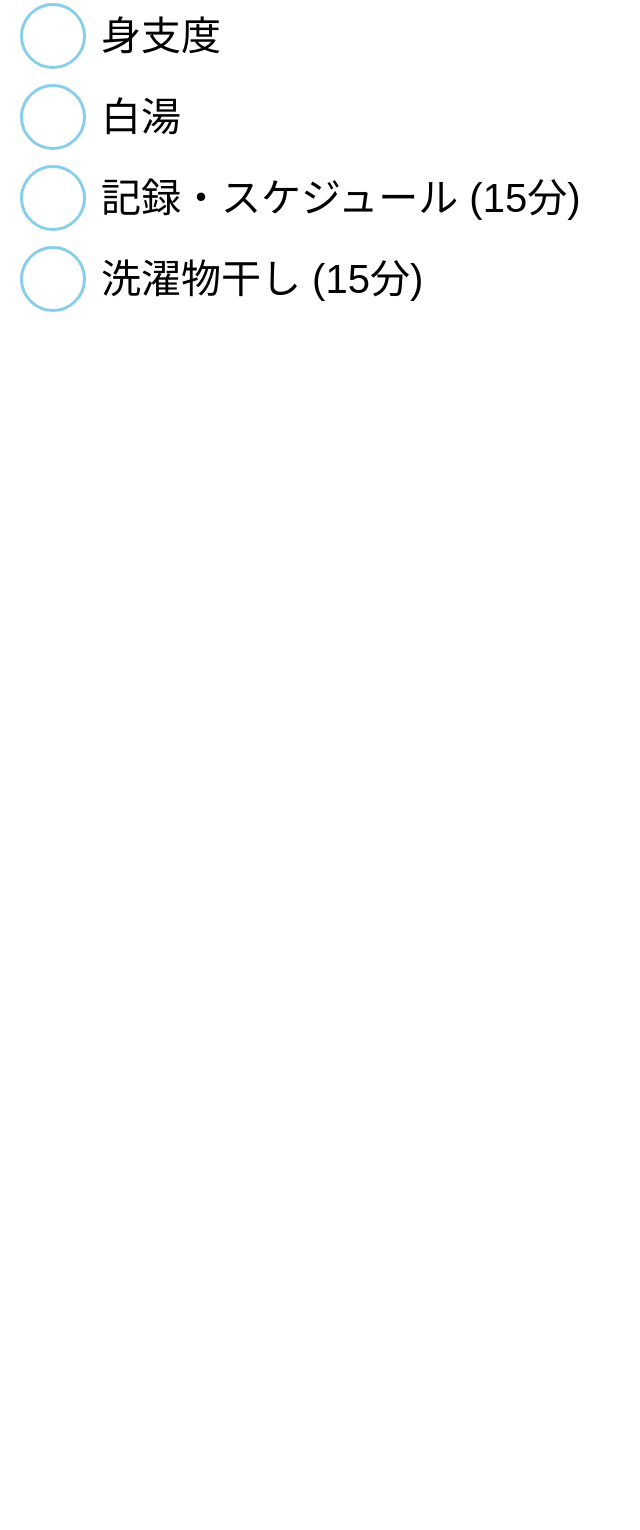
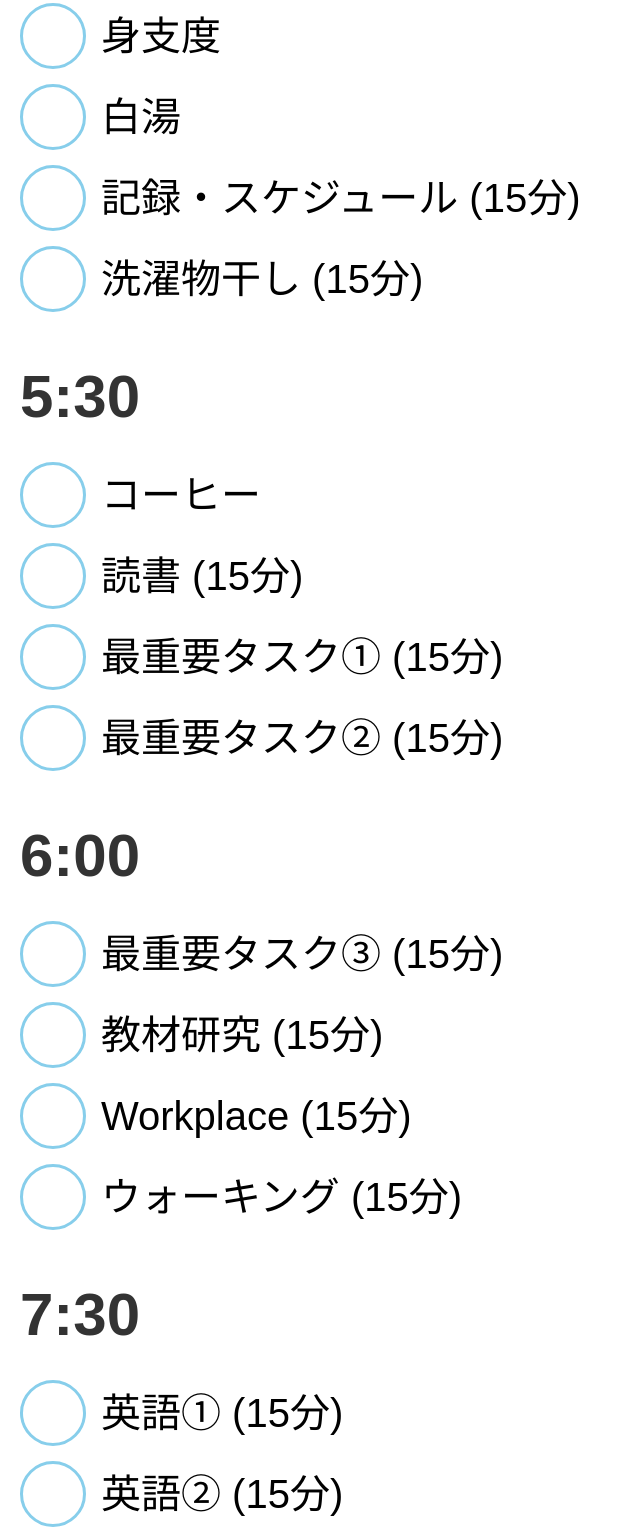
Before and after one commit to ohtachm/ohtachm, a plain HTML site: page index.html in a window 1280 px wide. Shown: the part 869-2399 px from the top of the page, without its empty margins (0-640 px from the left). Before the commit the page ends 1181 px from the top, so only its background shows below. Drawn offline with Linux system fonts and the light colour scheme.

Commit message:
index.html

```diff
--- a/index.html
+++ b/index.html
@@ -10,7 +10,7 @@
             padding: 20px;
             line-height: 1.5;
             font-size: 20px;
-            overflow-y: scroll;
+            overflow-y: auto; /* 縦スクロールを有効にする */
             height: 100vh;
         }
         h1 {
@@ -140,6 +140,48 @@
                 { name: '記録・スケジュール', category: 'S', duration: 15 },
                 { name: '洗濯物干し', category: 'H', duration: 15 },
             ]},
+            { time: '5:30', tasks: [
+                { name: 'コーヒー' },
+                { name: '読書', category: 'S', duration: 15 },
+                { name: '最重要タスク①', category: 'S', duration: 15 },
+                { name: '最重要タスク②', category: 'S', duration: 15 },
+            ]},
+            { time: '6:00', tasks: [
+                { name: '最重要タスク③', category: 'S', duration: 15 },
+                { name: '教材研究', category: 'S', duration: 15 },
+                { name: 'Workplace', category: 'S', duration: 15 },
+                { name: 'ウォーキング', category: 'S', duration: 15 },
+            ]},
+            { time: '7:30', tasks: [
+                { name: '英語①', category: 'E', duration: 15 },
+                { name: '英語②', category: 'E', duration: 15 },
+                { name: '英単語', duration: 5 },
+            ]},
+            { time: '15:50', tasks: [
+                { name: '学級通信', duration: 20 },
+                { name: '教材研究', category: 'S', duration: 30 },
+                { name: '日記コメント', category: 'M', duration: 15 },
+            ]},
+            { time: '17:30', tasks: [
+                { name: '風呂スイッチ' },
+                { name: '掃除', category: 'H', duration: 5 },
+                { name: 'スクワット', category: 'S', duration: 5 },
+                { name: 'ヨーグルト・フルグラ', category: 'L', duration: 5 },
+                { name: '入浴・瞑想', category: 'S', duration: 15 },
+            ]},
+            { time: '18:15', tasks: [
+                { name: 'Workplace', category: 'S', duration: 30 },
+                { name: '新宝島動画分析', category: 'S', duration: 15 },
+                { name: '向国論文', category: 'S', duration: 15 },
+            ]},
+            { time: '19:20', tasks: [
+                { name: '日記コメント', category: 'M', duration: 15 },
+                { name: '手帳→英作文', category: 'E', duration: 15 },
+            ]},
+            { time: '21:00', tasks: [
+                { name: 'Expressive Writing', category: 'S', duration: 15 },
+                { name: '読書', category: 'S', duration: 15 },
+            ]}
         ];
 
         const categories = ['E', 'S', 'M', 'L', 'H'];
@@ -195,8 +237,7 @@
             const duration = parseInt(document.getElementById('duration').value);
 
             if (name && duration) {
-                const newTask = { name, category, duration, completed: true };
-                routine.push({ time: '追加されたタスク', tasks: [newTask] });
+                routine.push({ time: '追加されたタスク', tasks: [{ name, category, duration, completed: true }] });
                 categorySummary[category] += duration;
                 updateCategorySummary();
                 renderRoutine();
```
